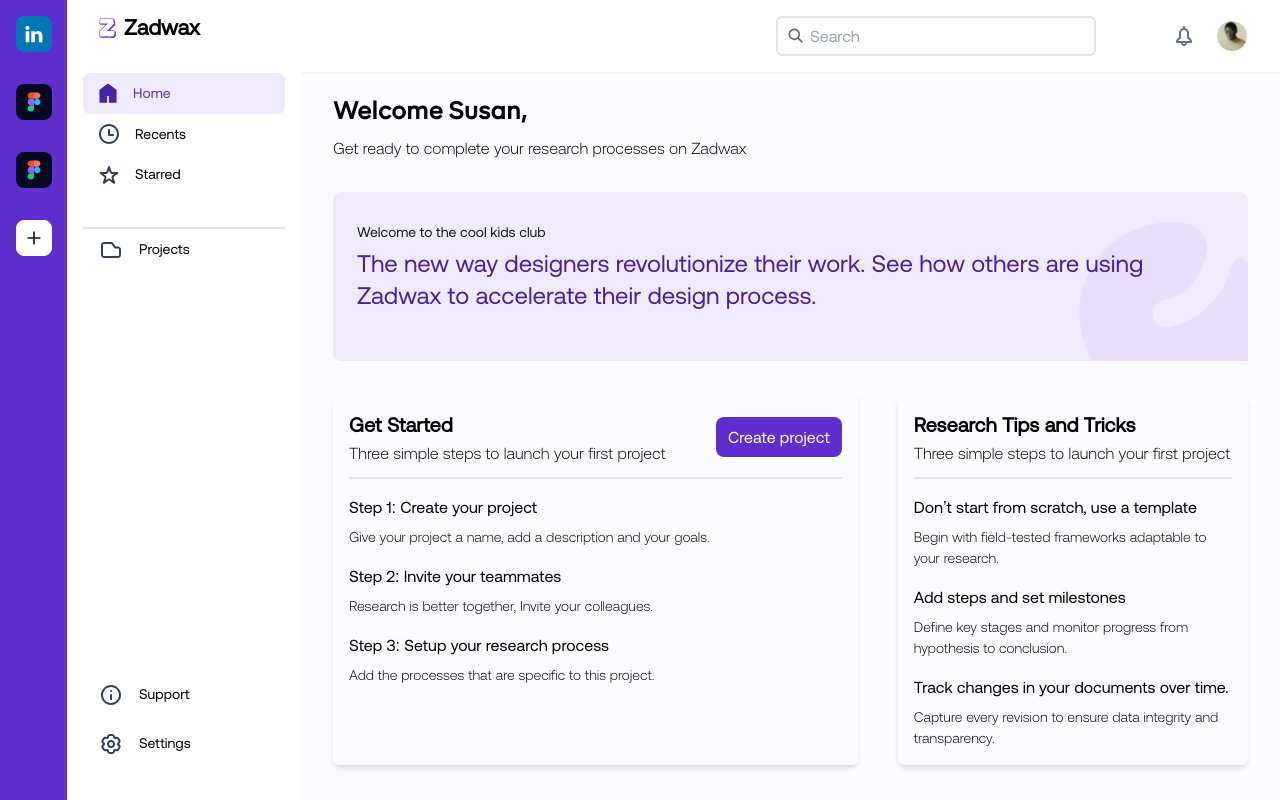
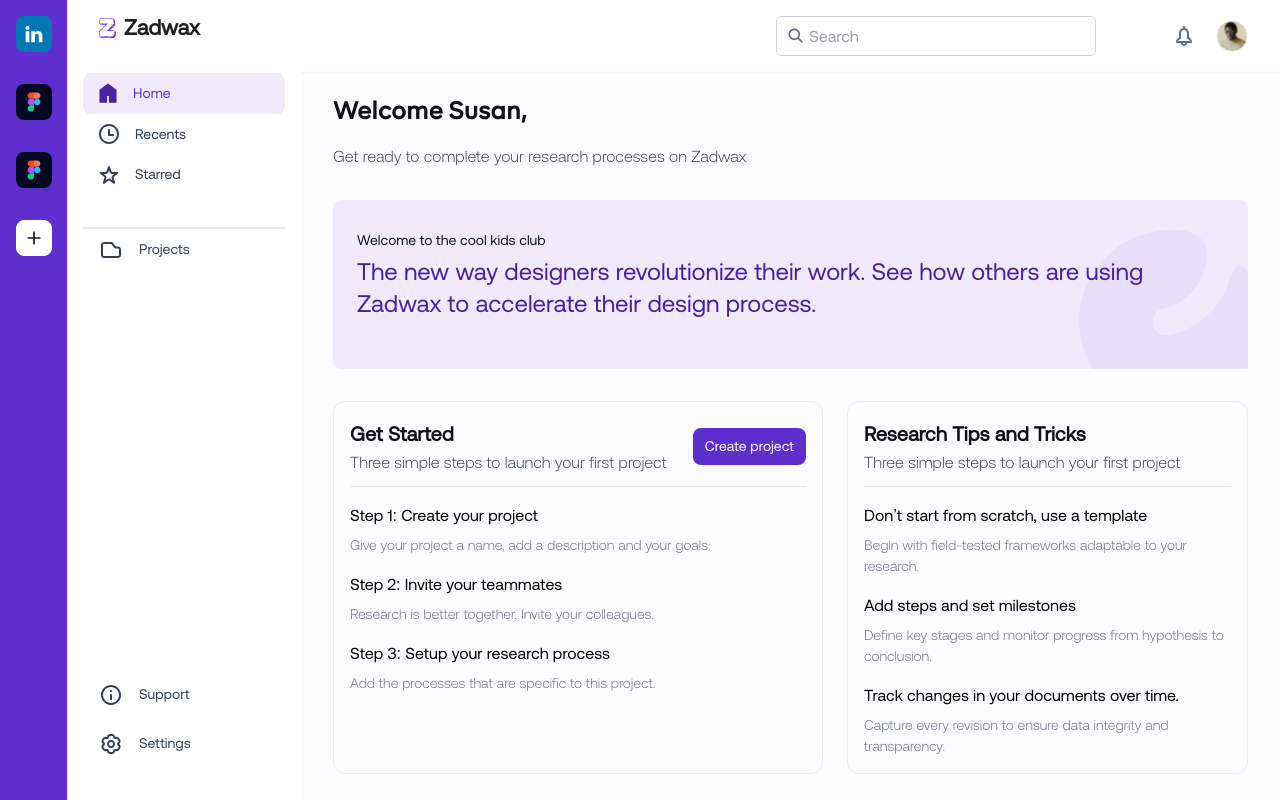
Before and after one commit to victoriad01/zadwax, a React (Vite) app: page / in a window 1280 px wide. Built offline with nearby package versions, Linux system fonts and the light colour scheme.

Commit message:
Fixed border px

```diff
--- a/src/components/card/Card.tsx
+++ b/src/components/card/Card.tsx
@@ -13,9 +13,9 @@
   return (
     <div className="w-full lg:w-[265.75px] 2xl:min-w-[265.75px] mb-8 lg:mb-0">
       <img src={resource.image} alt="data trend" className="w-full" />
-      <div className="h-[100px] border-b-2 border-l-2 border-r-2  p-4 rounded-br-xl rounded-bl-xl  ">
-        <p className=" text-lg font-[500] leading-[28px]">{resource.title}</p>
-        <p className="font-aeoniklight text-[12px] font-[400] leading-[18px]">
+      <div className="h-[100px] border-b-[1px] border-l-[1px] border-r-[1px]  p-4 rounded-br-xl rounded-bl-xl  ">
+        <p className=" text-lg font-[500] text-gray-700">{resource.title}</p>
+        <p className="font-aeoniklight text-[12px] font-[400] leading-[18px] text-paragraph">
           {resource.description}
         </p>
       </div>
--- a/src/components/navBar/Navbar.tsx
+++ b/src/components/navBar/Navbar.tsx
@@ -8,7 +8,7 @@
       <div className="relative">
         <input
           type="text"
-          className="flex  min-w-[180px] md:w-[320px]  h-[40px] rounded-md pl-8 pr-4 border-2"
+          className="flex  min-w-[180px] md:w-[320px]  h-[40px] rounded-md pl-8 pr-4 border-[1px] border-gray-300 text-gray-500"
           placeholder={"Search"}
         />
         <div className="absolute top-3 left-3 ">
--- a/src/components/sideBar/components/RightSide.tsx
+++ b/src/components/sideBar/components/RightSide.tsx
@@ -16,11 +16,13 @@
 
   const activeStyle = "px-4  bg-[#F0EBFC] text-[#5F2ECF] rounded-lg";
   return (
-    <div className="w-[237px] gap-8 h-full">
+    <div className="w-[237px] gap-8 h-full text-gray-700">
       <div className="  pb-8 mx-4 md:h-[248px]  ">
         <div className="cursor-pointer  px-4  flex gap-2 items-center mt-4">
           <img src={LogoIcon} alt="" />
-          <p className="leading-[24.79px] font-[700] text-[21.56px] ">Zadwax</p>
+          <p className="leading-[24.79px] font-[700] text-[21.56px] text-logo">
+            Zadwax
+          </p>
         </div>
         <nav
           className={`cursor-pointer px-4 flex gap-4 items-center mt-8 ${
--- a/src/pages/homepage/Homepage.tsx
+++ b/src/pages/homepage/Homepage.tsx
@@ -6,11 +6,11 @@
 const Homepage = () => {
   return (
     <div className="flex flex-col gap-8">
-      <div className="flex flex-col gap-2">
-        <p className="font-firma font-bold align-text-left text-[24px] leading-[32px]">
+      <div className="flex flex-col gap-4">
+        <h1 className="font-firma font-bold align-text-left text-[24px] leading-[32px] text-gray-950">
           Welcome Susan,
-        </p>
-        <p className=" font-aeoniklight leading-[24px]  ">
+        </h1>
+        <p className=" font-aeoniklight leading-[24px] text-gray-700 ">
           Get ready to complete your research processes on Zadwax
         </p>
       </div>
@@ -19,7 +19,7 @@
           <p className="leading-[32px] font-[500] text-[14px]  text-gray-900">
             Welcome to the cool kids club
           </p>
-          <p className="relative z-10 max-w-[920px]  min-h-[64px] text-primary-700 text-[24px] font-[500] leading-[32px]">
+          <p className=" font-aeonik relative z-10 max-w-[920px]  min-h-[64px] text-primary-700 text-[24px] font-[500] leading-[32px]">
             The new way designers revolutionize their work. See how others are
             using Zadwax to accelerate their design process.
           </p>
@@ -31,17 +31,19 @@
         />
       </div>
 
-      <div className="w-full min-h-286px gap-[40px] xl:flex">
-        <div className=" flex flex-col w-full xl:w-[60%] p-[16px] gap-[16px] shadow-md rounded-md mb-10 lg:mb-0">
-          <div className="md:flex items-center justify-between border-b-2 pb-[12px] min-h-[62px]">
+      <div className="w-full min-h-286px gap-[24px] xl:flex">
+        <div className=" flex flex-col w-full xl:w-[55%] p-[16px] gap-[16px] border-[1px] border-borderRadius rounded-xl mb-10 lg:mb-0">
+          <div className="lg:flex items-center justify-between border-b-[1px] pb-[12px] min-h-[62px]">
             <div className="">
-              <p className="text-xl font-[700] leading-[32px]">Get Started</p>
-              <p className="font-aeoniklight mb-2 md:mb-0">
+              <h2 className="text-xl font-[700] leading-[32px] text-gray-950">
+                Get Started
+              </h2>
+              <p className="font-aeoniklight mb-2 md:mb-0 text-gray-700 ">
                 Three simple steps to launch your first project
               </p>
             </div>
 
-            <button className="bg-primary rounded-lg text-white px-[12px] py-[8px]">
+            <button className="bg-primary rounded-lg text-white px-[12px] py-[8px] text-[14px] gap-[4px]">
               Create project
             </button>
           </div>
@@ -49,7 +51,7 @@
             <p className="font-medium text-[500]">
               Step 1: Create your project
             </p>
-            <p className="text-[14px] font-aeoniklight">
+            <p className="text-[14px] font-aeoniklight text-paragraph">
               Give your project a name, add a description and your goals.
             </p>
           </div>
@@ -57,7 +59,7 @@
             <p className="font-medium text-[500]">
               Step 2: Invite your teammates
             </p>
-            <p className="text-[14px] font-aeoniklight">
+            <p className="text-[14px] font-aeoniklight text-paragraph">
               Research is better together, Invite your colleagues.
             </p>
           </div>
@@ -65,17 +67,17 @@
             <p className="font-medium text-[500]">
               Step 3: Setup your research process
             </p>
-            <p className="text-[14px] font-aeoniklight">
+            <p className="text-[14px] font-aeoniklight text-paragraph">
               Add the processes that are specific to this project.
             </p>
           </div>
         </div>
-        <div className="flex flex-col w-full xl:w-[40%] p-[16px] gap-[16px] shadow-md rounded-md ">
-          <div className="min-h-[62px] flex flex-col border-b-2 pb-[12px] ">
-            <p className="text-xl font-[700] leading-[32px]">
+        <div className="flex flex-col w-full xl:w-[45%] p-[16px] gap-[16px] border-[1px] border-borderRadius rounded-xl ">
+          <div className="min-h-[62px] flex flex-col border-b-[1px] pb-[12px] ">
+            <h2 className="text-xl font-[700] leading-[32px] text-gray-950">
               Research Tips and Tricks
-            </p>
-            <p className="font-aeoniklight">
+            </h2>
+            <p className="font-aeoniklight text-gray-700">
               Three simple steps to launch your first project
             </p>
           </div>
@@ -83,7 +85,7 @@
             <p className="font-medium text-[500]">
               Don’t start from scratch, use a template
             </p>
-            <p className="text-[14px] font-aeoniklight">
+            <p className="text-[14px] font-aeoniklight text-paragraph">
               Begin with field-tested frameworks adaptable to your research.
             </p>
           </div>
@@ -91,7 +93,7 @@
             <p className="font-medium text-[500]">
               Add steps and set milestones
             </p>
-            <p className="text-[14px] font-aeoniklight">
+            <p className="text-[14px] font-aeoniklight text-paragraph">
               Define key stages and monitor progress from hypothesis to
               conclusion.
             </p>
@@ -100,17 +102,18 @@
             <p className="font-medium text-[500]">
               Track changes in your documents over time.
             </p>
-            <p className="text-[14px] font-aeoniklight">
+            <p className="text-[14px] font-aeoniklight text-paragraph">
               Capture every revision to ensure data integrity and transparency.
             </p>
           </div>
         </div>
       </div>
 
-      <div className="flex flex-col gap-[24px] mb-[68px]">
-        <p className="text-xl font-[700] leading-[32px]">Resources for you</p>
+      <div className="flex flex-col gap-[24px] mb-[24px]">
+        <h3 className="text-xl font-[700] leading-[32px] text-gray-950">
+          Resources for you
+        </h3>
         <div className="grid lg:grid-cols-2 lg:gap-[24px] xl:grid-cols-4 2xl:grid-cols-4">
-          {/* <div className="flex flex-wrap gap-[24px]"> */}
           {resources.map((resource) => (
             <Card resource={resource} key={resource.id} />
           ))}
--- a/src/utils/css/font.css
+++ b/src/utils/css/font.css
@@ -21,3 +21,11 @@
   font-weight: normal;
   font-style: normal;
 }
+
+@font-face {
+  font-family: "Aeonik Pro Bold";
+  src: url("../../../src//assets/fonts/AeonikProTRIAL-Bold.otf")
+    format("truetype");
+  font-weight: normal;
+  font-style: normal;
+}
--- a/tailwind.config.js
+++ b/tailwind.config.js
@@ -9,11 +9,24 @@
           50: "#AF96E7",
           700: "#4B1EA5",
         },
+        paragraph: "#667085",
+        borderRadius: {
+          DEFAULT: "#EAECF0",
+        },
+        gray: {
+          950: "#0C111D",
+          900: "#101828",
+          700: "#344054",
+          500: "#667085",
+          300: "#D0D5DD",
+        },
+        logo: "#201E1E",
       },
       fontFamily: {
         firma: ["BR Firma", "sans-serif"],
         aeonik: ["Aeonik Pro", "sans-serif"],
         aeoniklight: ["Aeonik Pro Light", "sans-serif"],
+        aeonikBold: ["Aeonik Pro Bold", "sans-serif"],
       },
     },
   },
```
Also changed, not shown: src/assets/fonts/AeonikProTRIAL-Bold.otf (added).
